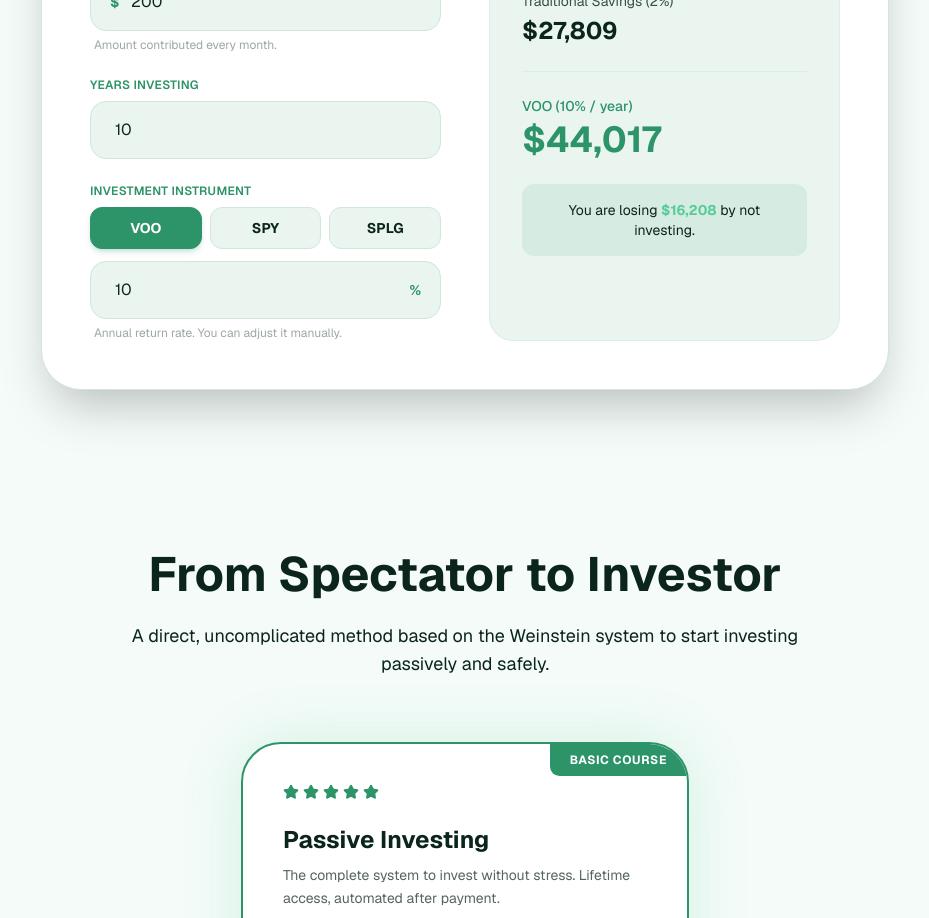
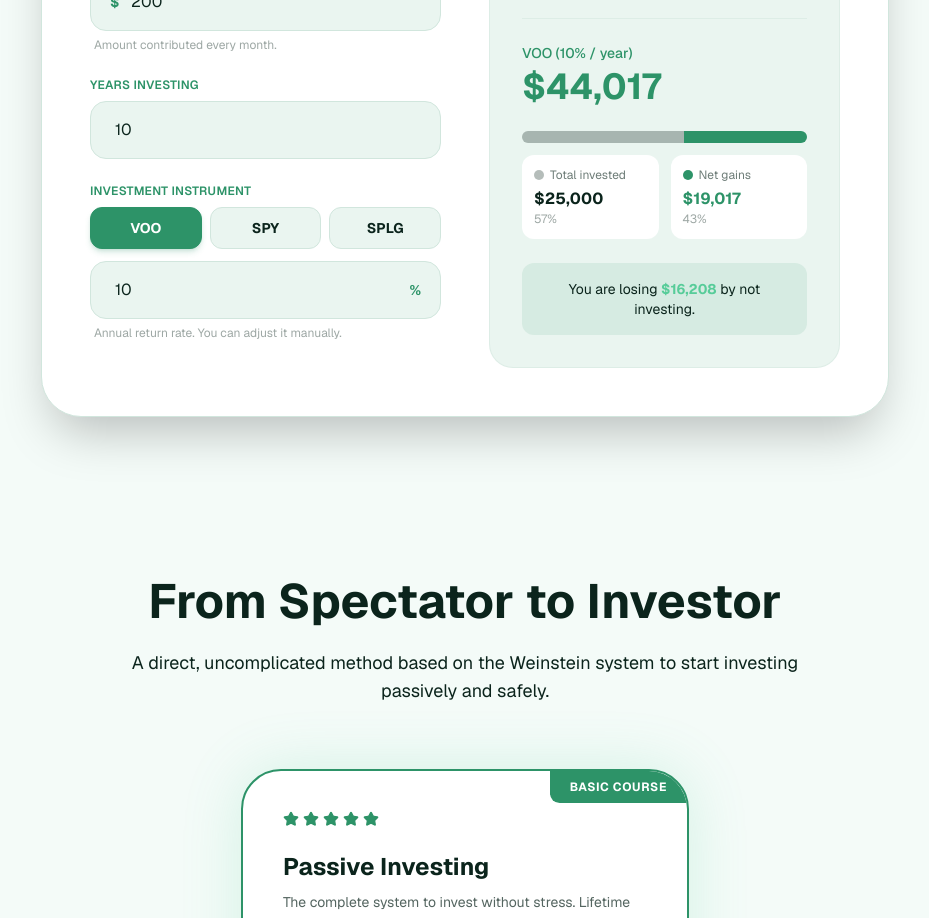
Before and after one commit to aparties/logforinvestorfes, a Next.js app: page / in a window 1280 px wide. Shown: the part 2000-2918 px from the top of the page, without its empty margins (175-1104 px from the left). Built offline with nearby package versions, Linux system fonts and the light colour scheme; no server answers.

Commit message:
feat(calculator): add invested vs gains breakdown with proportional bar chart

```diff
--- a/src/components/Calculator.tsx
+++ b/src/components/Calculator.tsx
@@ -49,9 +49,16 @@
     return Math.round(total);
   };
 
+  /** Capital total aportado: capital inicial + todos los aportes periódicos */
+  const monthlyEquiv = freq === "weekly" ? contribution * (52 / 12) : contribution;
+  const totalInvested = initialAmount + monthlyEquiv * years * 12;
+
   const traditionalValue = calculateFutureValue(traditionalRate);
   const investmentValue  = calculateFutureValue(investmentRate);
   const difference       = investmentValue - traditionalValue;
+  const gains            = investmentValue - totalInvested;
+  const investedPct      = Math.min(100, Math.round((totalInvested / investmentValue) * 100));
+  const gainsPct         = 100 - investedPct;
 
   /** Al seleccionar un ETF precarga su tasa */
   const handleEtfSelect = (ticker: EtfTicker) => {
@@ -239,6 +246,46 @@
                 </p>
               </div>
 
+              {/* ── Desglose: aportado vs ganancia ── */}
+              <div>
+                {/* Barra proporcional */}
+                <div className="flex rounded-full overflow-hidden h-3 mb-3">
+                  <div
+                    className="bg-foreground/30 transition-all duration-500"
+                    style={{ width: `${investedPct}%` }}
+                  />
+                  <div
+                    className="bg-pch-primary transition-all duration-500"
+                    style={{ width: `${gainsPct}%` }}
+                  />
+                </div>
+
+                {/* Leyenda */}
+                <div className="grid grid-cols-2 gap-3">
+                  <div className="bg-pch-card rounded-xl p-3">
+                    <div className="flex items-center gap-1.5 mb-1">
+                      <span className="w-2.5 h-2.5 rounded-full bg-foreground/30 shrink-0" />
+                      <span className="text-xs text-foreground/60">{t.calculator.label_invested}</span>
+                    </div>
+                    <p className="text-base font-bold text-foreground dark:text-white">
+                      ${Math.round(totalInvested).toLocaleString()}
+                    </p>
+                    <p className="text-xs text-foreground/40">{investedPct}%</p>
+                  </div>
+
+                  <div className="bg-pch-card rounded-xl p-3">
+                    <div className="flex items-center gap-1.5 mb-1">
+                      <span className="w-2.5 h-2.5 rounded-full bg-pch-primary shrink-0" />
+                      <span className="text-xs text-foreground/60">{t.calculator.label_gains}</span>
+                    </div>
+                    <p className="text-base font-bold text-pch-primary">
+                      ${Math.round(gains).toLocaleString()}
+                    </p>
+                    <p className="text-xs text-foreground/40">{gainsPct}%</p>
+                  </div>
+                </div>
+              </div>
+
               <div className="bg-pch-primary/10 rounded-xl p-4 mt-4">
                 <p className="text-sm text-foreground dark:text-white text-center">
                   {t.calculator.losing_msg}{" "}
--- a/src/i18n/dictionaries.ts
+++ b/src/i18n/dictionaries.ts
@@ -42,6 +42,8 @@
       label_instrument: "Investment instrument",
       rate_hint: "Annual return rate. You can adjust it manually.",
       per_year: "year",
+      label_invested: "Total invested",
+      label_gains: "Net gains",
       losing_msg: "You are losing",
       not_investing_msg: "by not investing.",
     },
@@ -111,6 +113,8 @@
       label_instrument: "Instrumento de inversión",
       rate_hint: "Rendimiento anual estimado. Puedes ajustarlo manualmente.",
       per_year: "año",
+      label_invested: "Total aportado",
+      label_gains: "Ganancia neta",
       losing_msg: "Estás perdiendo",
       not_investing_msg: "por no invertir.",
     },
```
